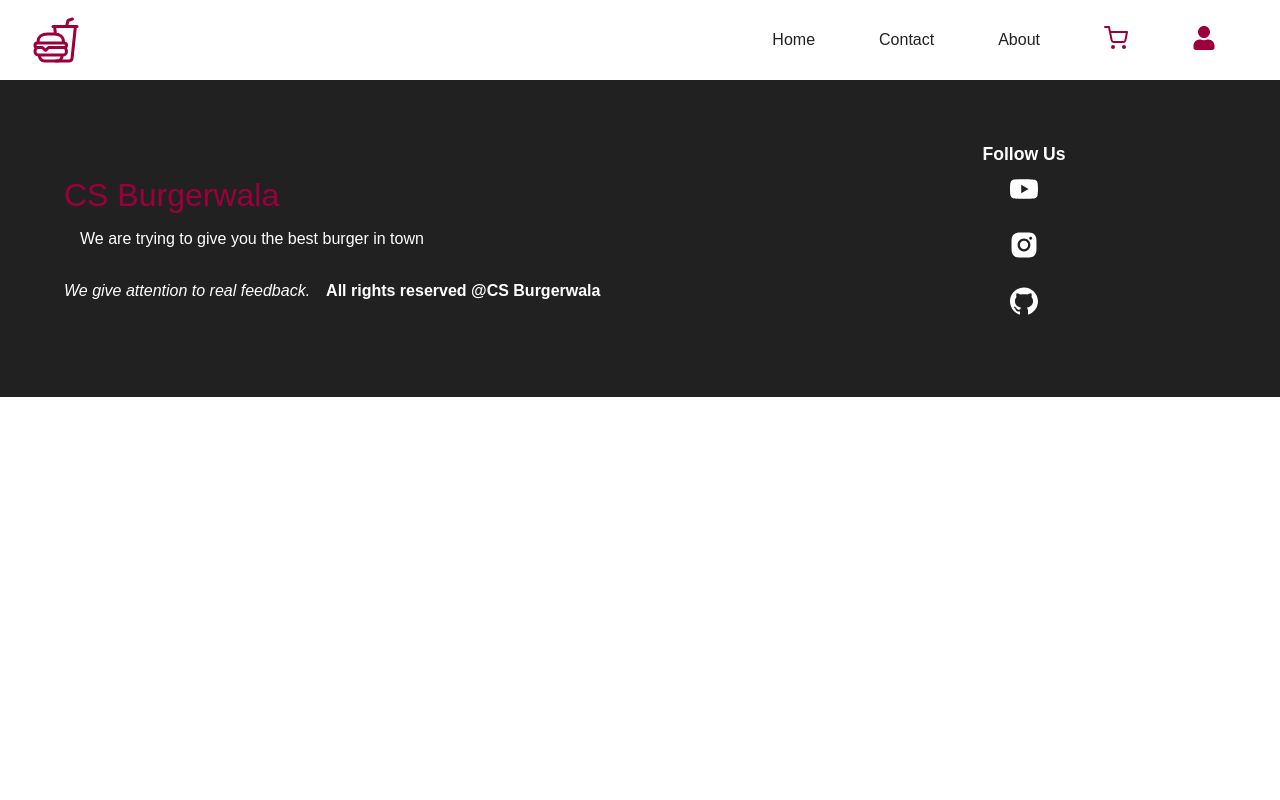
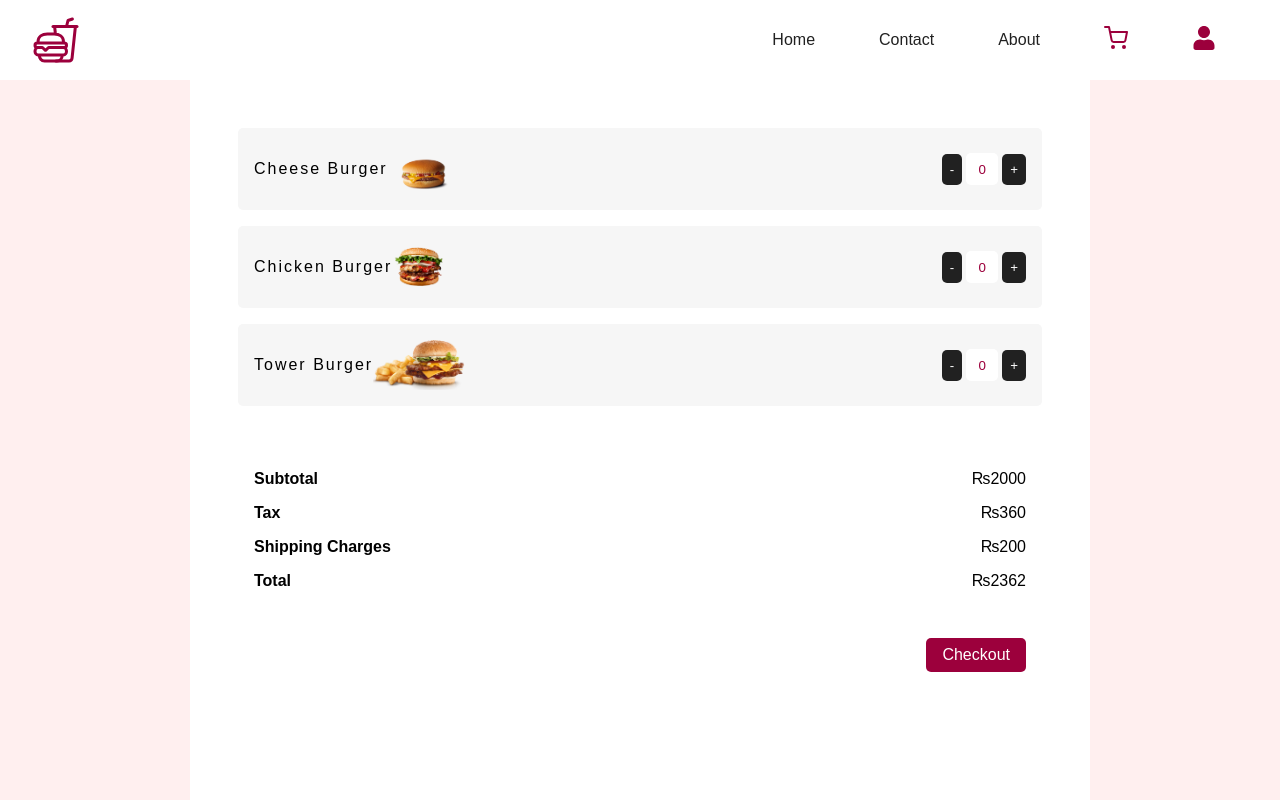
Before and after one commit to Awais512/CS-Burger-Wala-React-UI, a React (Create React App) app: page /cart in a window 1280 px wide. Shown: the top 800 px of the page. Built offline with nearby package versions, Linux system fonts and the light colour scheme.

Commit message:
Cart Page

```diff
--- a/src/App.js
+++ b/src/App.js
@@ -1,5 +1,5 @@
 import { Route, Routes } from "react-router-dom";
-import { Header, Home, Footer, Contact } from "./components";
+import { Header, Home, Footer, Contact, Cart } from "./components";
 import "./styles/app.scss";
 import "./styles/header.scss";
 import "./styles/home.scss";
@@ -7,6 +7,7 @@
 import "./styles/menu.scss";
 import "./styles/footer.scss";
 import "./styles/contact.scss";
+import "./styles/cart.scss";
 
 const App = () => {
   return (
@@ -15,6 +16,7 @@
       <Routes>
         <Route path="/" element={<Home />} />
         <Route path="/contact" element={<Contact />} />
+        <Route path="/cart" element={<Cart />} />
       </Routes>
       <Footer />
     </>
--- /dev/null
+++ b/src/components/Cart/Cart.jsx
@@ -0,0 +1,63 @@
+import React from "react";
+import CartItems from "./CartItems";
+import burger1 from "../../assets/burger1.png";
+import burger2 from "../../assets/burger2.png";
+import burger3 from "../../assets/burger3.png";
+import { Link } from "react-router-dom";
+
+const Cart = () => {
+  const increment = (item) => {
+    console.log("Incremented");
+  };
+  const decrement = (item) => {
+    console.log("Decremented");
+  };
+  return (
+    <section className="cart">
+      <main>
+        <CartItems
+          title={"Cheese Burger"}
+          img={burger1}
+          value={0}
+          increment={() => increment(1)}
+          decrement={() => decrement(1)}
+        />
+        <CartItems
+          title={"Chicken Burger"}
+          img={burger2}
+          value={0}
+          increment={() => increment(2)}
+          decrement={() => decrement(2)}
+        />
+        <CartItems
+          title={"Tower Burger"}
+          img={burger3}
+          value={0}
+          increment={() => increment(3)}
+          decrement={() => decrement(3)}
+        />
+        <article>
+          <div>
+            <h4>Subtotal</h4>
+            <p>₨{2000}</p>
+          </div>
+          <div>
+            <h4>Tax</h4>
+            <p>₨{2000 * 0.18}</p>
+          </div>
+          <div>
+            <h4>Shipping Charges</h4>
+            <p>₨{200}</p>
+          </div>
+          <div>
+            <h4>Total</h4>
+            <p>₨{2000 + 2000 * 0.18 + 2}</p>
+          </div>
+          <Link to="/shipping">Checkout</Link>
+        </article>
+      </main>
+    </section>
+  );
+};
+
+export default Cart;
--- /dev/null
+++ b/src/components/Cart/CartItems.jsx
@@ -0,0 +1,19 @@
+import React from "react";
+
+const CartItems = ({ value, title, img, increment, decrement }) => {
+  return (
+    <div className="cartItems">
+      <div>
+        <h4>{title}</h4>
+        <img src={img} alt={title} />
+      </div>
+      <div>
+        <button onClick={decrement}>-</button>
+        <input type="number" readOnly value={value} />
+        <button onClick={increment}>+</button>
+      </div>
+    </div>
+  );
+};
+
+export default CartItems;
--- a/src/components/index.js
+++ b/src/components/index.js
@@ -4,3 +4,4 @@
 export { default as Menu } from "./Home/Menu";
 export { default as Footer } from "./Layout/Footer";
 export { default as Contact } from "./Contact/Contact";
+export { default as Cart } from "./Cart/Cart";
--- /dev/null
+++ b/src/styles/cart.scss
@@ -0,0 +1,93 @@
+@import 'colors';
+
+.cart {
+    background-color: $pink;
+    width: 100%;
+    height: 100vh;
+    >main{
+        height: 100%;
+        background-color: #fff;
+        max-width: 900px;
+        margin: auto;
+        padding: 2rem;
+        >article{
+            padding: 2rem;
+            >div{
+                display: flex;
+                justify-content: space-between;
+                margin: 1rem 0;
+            }
+            >a {
+                background-color: $red;
+                color: white;
+                padding: 0.5rem 1rem;
+                border-radius: 5px;
+                text-align: center;
+                margin-top: 2rem;
+                float: right;
+            }
+        }
+    }
+}
+
+.cartItems {
+    background-color: rgb(246,246,246);
+    margin: 1rem;
+    display: flex;
+    align-items: center;
+    justify-content: space-between;
+    padding: 1rem;
+    border-radius: 5px;
+
+    >div{
+        display: flex;
+        align-items: center;
+
+        >h4 {
+            font-weight: 200;
+            letter-spacing: 2px;
+        }
+        >img {
+            height: 50px;
+        }
+
+        >input[type=number] {
+            -moz-appearance: textfield;
+          }
+
+        >input {
+            text-align: center;
+            width: 2rem;
+            height: 2rem;
+            padding: 0.5rem;
+            border:none;
+            margin: 0.25rem;
+            outline:none;
+            border-radius: 5px;
+            color: $red;
+
+            &::-webkit-outer-spin-button,&::-webkit-inner-spin-button{
+                -webkit-appearance: none;
+                margin: 0%;
+            }
+
+        }
+        >button {
+            cursor: pointer;
+            border:none;
+            padding: 0.5rem;
+            background-color: $dark;
+            color: white;
+            border-radius: 5px;
+        }
+    }
+}
+
+
+@media screen and (max-width:600px) {
+    .cart >main >article >a {
+       float: none;
+       display: block;
+       width: 100%;
+    }
+}
--- a/src/styles/colors.scss
+++ b/src/styles/colors.scss
@@ -2,4 +2,4 @@
 $redDark:rgb(126, 0, 48);
 $dark:rgb(33, 33, 33);
 $lightDark:rgb(156, 0, 60, 0.711);
-$pink: rgb(255,239,239)
+$pink: rgb(255, 239, 239);
```
